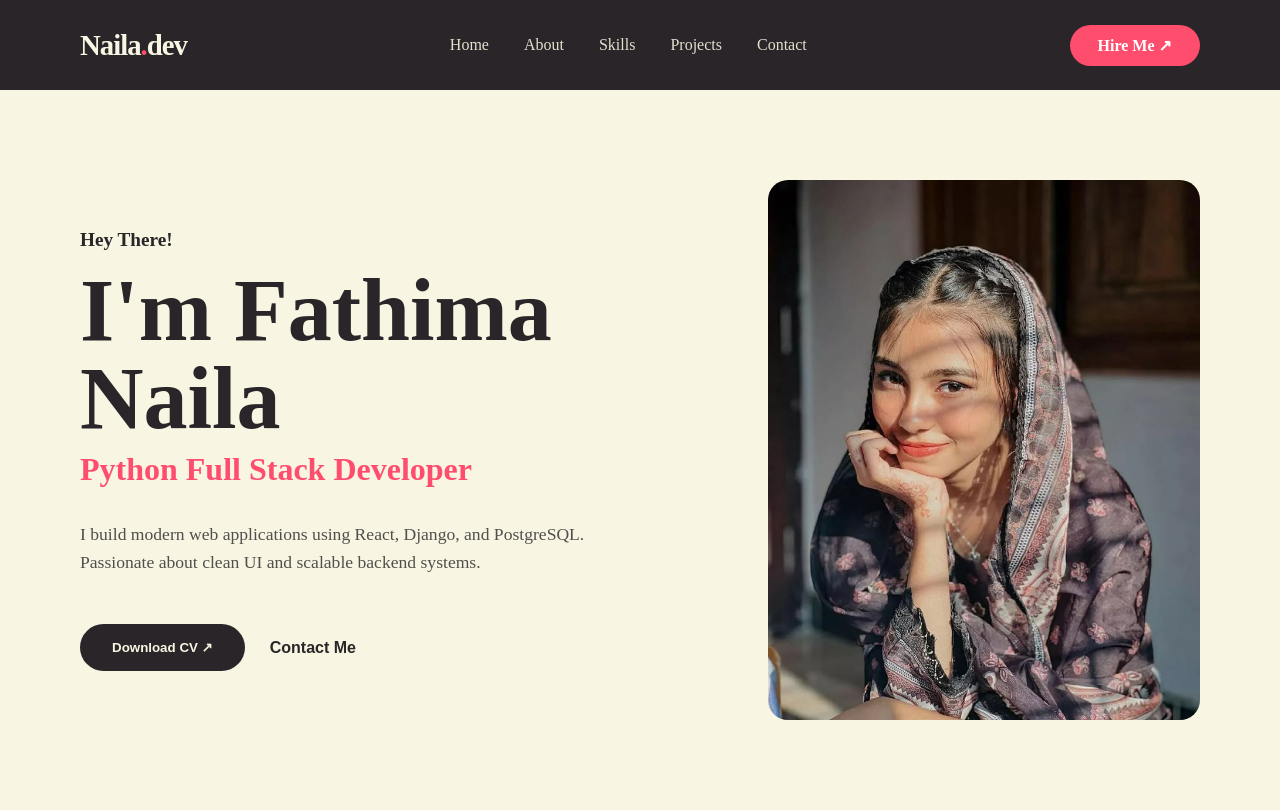
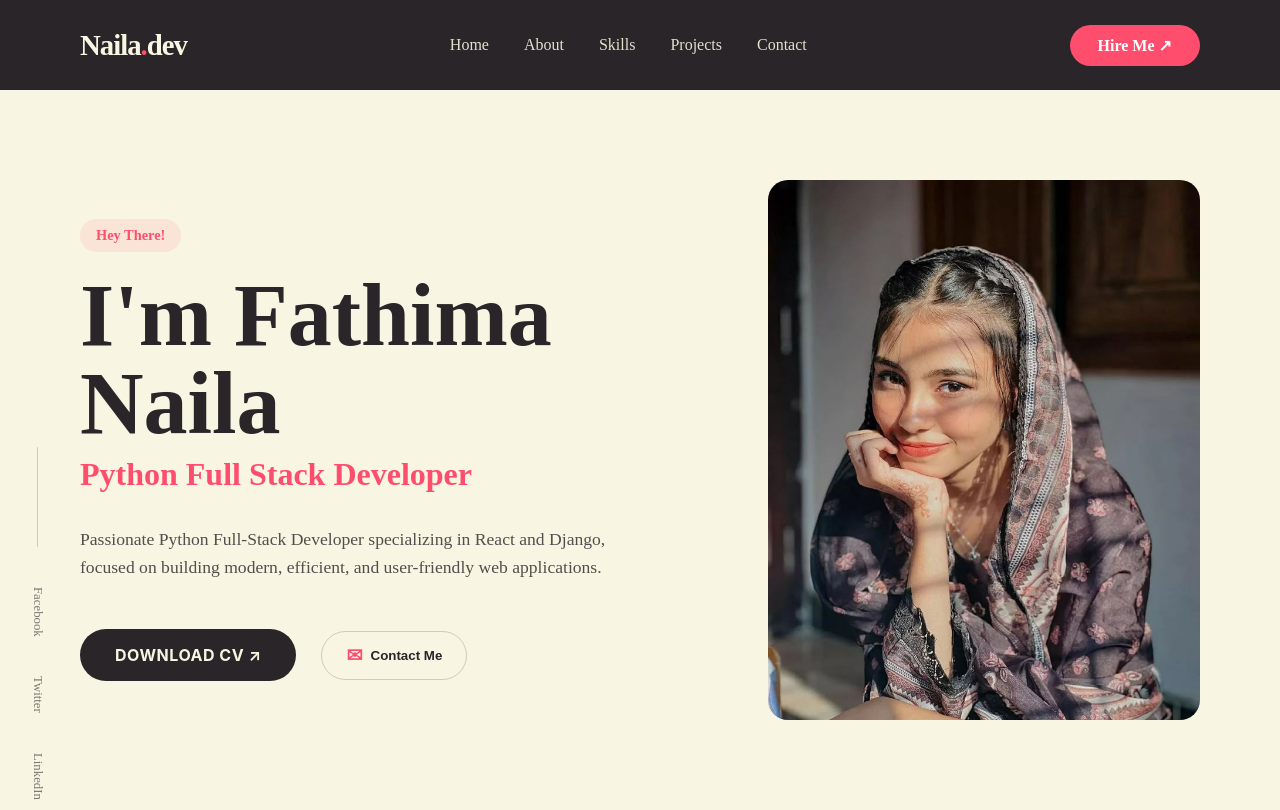
Before and after one commit to nailaanver/my-portfolio, a React (Vite) app: page / in a window 1280 px wide. Built offline with nearby package versions, Linux system fonts and the light colour scheme.

Commit message:
make intracive hero

```diff
--- a/src/App.css
+++ b/src/App.css
@@ -18,3 +18,30 @@
   align-items: center;
   box-sizing: border-box;
 }
+
+.vertical-socials {
+  position: fixed;
+  left: 30px;
+  bottom: 0;
+  display: flex;
+  flex-direction: column;
+  gap: 40px;
+  align-items: center;
+  z-index: 10;
+}
+
+.vertical-socials a {
+  writing-mode: vertical-rl; /* Rotates the text */
+  text-decoration: none;
+  color: var(--smoke-signal);
+  font-size: 0.8rem;
+  opacity: 0.6;
+  transition: 0.3s;
+}
+
+.vertical-socials .line {
+  width: 1px;
+  height: 100px;
+  background-color: var(--smoke-signal);
+  opacity: 0.2;
+}
--- a/src/App.jsx
+++ b/src/App.jsx
@@ -8,6 +8,12 @@
     <div>
       <Navbar></Navbar>
       <Hero></Hero>
+<div className="vertical-socials">
+  <div className="line"></div>
+  <a href="#">Facebook</a>
+  <a href="#">Twitter</a>
+  <a href="#">LinkedIn</a>
+</div>
     </div>
   );
 }
--- a/src/components/Hero.jsx
+++ b/src/components/Hero.jsx
@@ -16,14 +16,24 @@
             <span className="highlight">Python Full Stack Developer</span>
           </h2>
           <p className="hero-description">
-            I build modern web applications using React, Django, and PostgreSQL.
-            Passionate about clean UI and scalable backend systems.
+            Passionate Python Full-Stack Developer specializing in React and Django, focused on building modern, efficient, and user-friendly web applications.
           </p>
 
           <div className="hero-actions">
-            <button className="btn-primary">Download CV ↗</button>
-            <button className="btn-secondary">Contact Me</button>
-          </div>
+            {/* Change button to an anchor tag with the download attribute */}
+            <a
+                href="/Fathima_Naila_Python_Fullstack.docx.pdf"
+                download="Fathima_Naila_Resume.pdf"
+                className="btn-primary"
+                style={{ textDecoration: 'none', display: 'inline-block' }}
+            >
+                Download CV ↗
+            </a>
+
+            <button className="btn-secondary" onClick={() => window.location.href = '#contact'}>
+                <span className="btn-icon">✉</span> Contact Me
+            </button>
+            </div>
         </div>
 
         <div className="hero-visual">
--- a/src/styles/hero.css
+++ b/src/styles/hero.css
@@ -62,14 +62,32 @@
 }
 
 .btn-primary {
+  /* Font Styling */
+  font-family: 'Inter', sans-serif; /* Clean, modern font */
+  font-weight: 700;                /* Makes it bold like the reference */
+  font-size: 1rem;
+  letter-spacing: 0.5px;           /* Adds a professional touch */
+  text-transform: uppercase;       /* Optional: makes it look more like a call-to-action */
+  text-decoration: none;           /* Removes underline from anchor tag */
+
+  /* Layout & Shape */
+  display: inline-flex;
+  align-items: center;
+  justify-content: center;
+  gap: 10px;                       /* Gap between text and arrow */
+
   background-color: var(--smoke-signal);
   color: var(--pale-ivory);
-  padding: 16px 32px;
+  padding: 16px 35px;
   border-radius: 50px;
-  border: none;
-  font-weight: 700;
-  cursor: pointer;
-  transition: transform 0.3s ease, background-color 0.3s ease;
+
+  transition: all 0.3s ease;
+}
+
+.btn-primary:hover {
+  background-color: var(--hover-dark);
+  transform: translateY(-3px);
+  box-shadow: 0 10px 20px rgba(255, 77, 109, 0.2);
 }
 
 .btn-primary:hover {
@@ -80,19 +98,20 @@
 .btn-secondary {
   background: transparent;
   color: var(--smoke-signal);
-  border: none;
+  border: 1px solid rgba(41, 37, 40, 0.2); /* Thin border */
+  padding: 12px 24px;
+  border-radius: 50px;
+  font-weight: 600;
   display: flex;
   align-items: center;
   gap: 8px;
-  font-weight: 700;
-  cursor: pointer;
-  transition: color 0.3s ease;
-  font-size: 16px;
+  transition: 0.3s;
 }
 
 .btn-secondary:hover {
-  color: var(--hover-dark);
-   /* Turns pink on hover */
+  background-color: var(--smoke-signal);
+  color: var(--pale-ivory);
+  border-color: var(--smoke-signal);
 }
 
 .btn-icon {
@@ -114,3 +133,27 @@
   z-index: 2;
   border-radius: 20px; /* Optional: adds a clean look */
 }
+
+.hero-visual::before {
+  content: "";
+  position: absolute;
+  width: 400px;
+  height: 400px;
+  background: radial-gradient(circle, rgba(255, 77, 109, 0.2) 0%, transparent 70%);
+  top: 50%;
+  left: 50%;
+  transform: translate(-50%, -50%);
+  z-index: 1; /* Sits behind the image */
+  border-radius: 50%;
+}
+
+.greeting {
+  display: inline-block;
+  background-color: rgba(255, 77, 109, 0.1); /* Light pink tint */
+  color: var(--hover-dark);
+  padding: 8px 16px;
+  border-radius: 20px;
+  font-size: 0.9rem;
+  font-weight: 700;
+  margin-bottom: 20px;
+}
```
Also changed, not shown: 1 other file (tests, documents, lock files or other folders).
